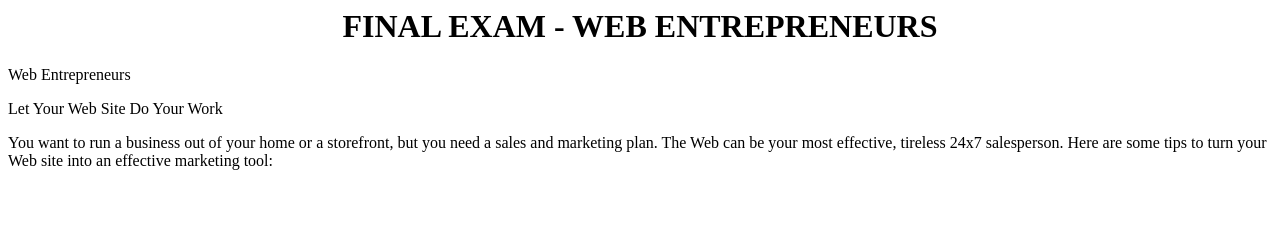
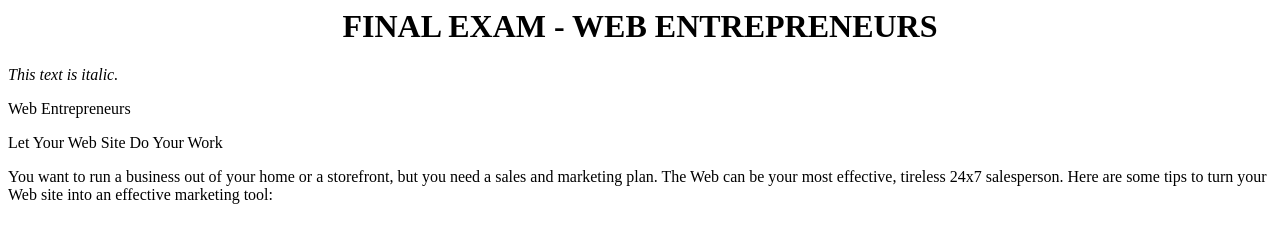
Before and after one commit to erudmila/10_8_images_review_, a plain HTML site: page index.html in a window 1280 px wide. Drawn offline with Linux system fonts and the light colour scheme.

Commit message:
Update index.html

```diff
--- a/index.html
+++ b/index.html
@@ -4,6 +4,7 @@
   <head>
     <title>Final Exam - Web Enterprises</title>
     <h1 style="text-align:center;">FINAL EXAM - WEB ENTREPRENEURS</h1>
+    <p><i>This text is italic.</i></p>
   </head>
 
 <body>
```
